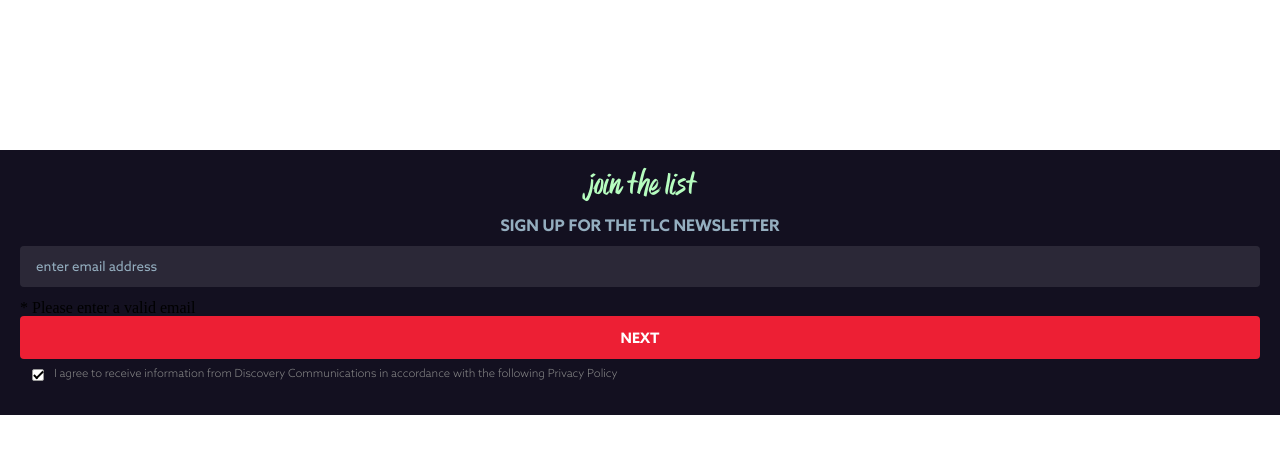
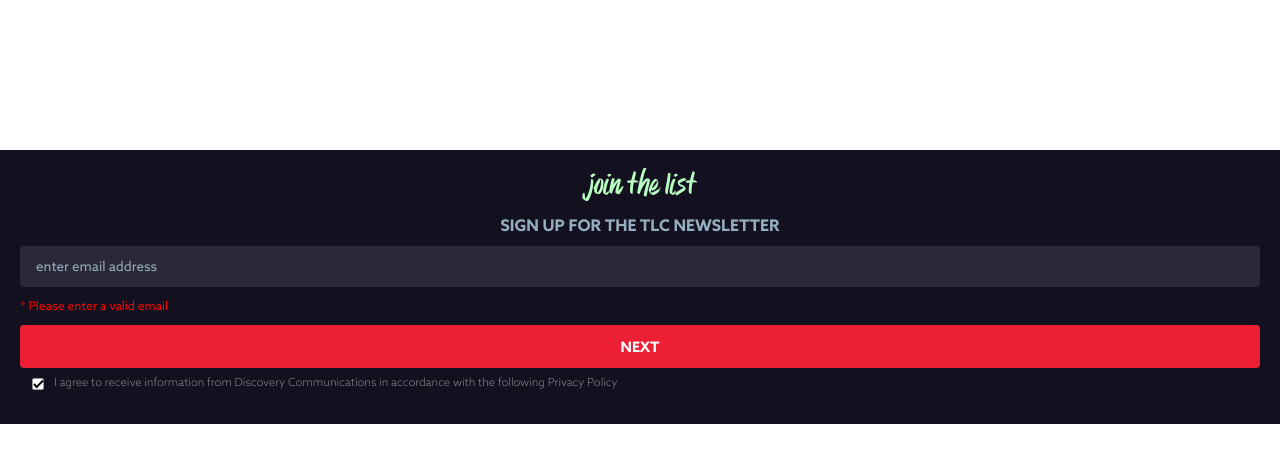
Before and after one commit to bla211/sign-up-component-react, a React app: page / in a window 1280 px wide. Both pictures are taken after a click on the button "NEXT". Shown: the top 462 px of the page. Built offline with nearby package versions, Linux system fonts and the light colour scheme.

Commit message:
[layout] errors styled

```diff
--- a/src/components/SignUp/Form.js
+++ b/src/components/SignUp/Form.js
@@ -30,7 +30,7 @@
             }
 
             if(signUpState.showErrors){
-                error = <div>{ errorMessage }</div>
+                error = <div class="error">{ errorMessage }</div>
             }
 
             button = <Button title="next" onclick={ updateFormState } data="name" isError={ isError } onError={ updateShowErrors }/>
--- a/src/reducers/signUp.js
+++ b/src/reducers/signUp.js
@@ -49,7 +49,8 @@
             }
         case UPDATE_FORM_STATE:
         return {...state,
-            formState: action.payload
+            formState: action.payload,
+            showErrors: false
         }
         case UPDATE_SHOW_ERRORS:
         return {...state,
--- a/src/styles/Common/input.scss
+++ b/src/styles/Common/input.scss
@@ -1,3 +1,8 @@
+#input-wrapper{
+    display: flex;
+    justify-content: space-between;
+}
+
 %input {
     @include appearance(none);
     padding: 12px 16px;
--- a/src/styles/signUp.scss
+++ b/src/styles/signUp.scss
@@ -56,9 +56,13 @@
             @extend %line;
         }
     }
-    #input-wrapper{
-        display: flex;
-        justify-content: space-between;
+
+    .error{
+        font-family: 'azo_sansregular';
+        float: left;
+        color: red;
+        font-size: .75em;
+        margin: 0 0 13px 0;
     }
 
     #disclaimer{
```
Also changed, not shown: public/dist/bundle.css, public/dist/bundle.js.
